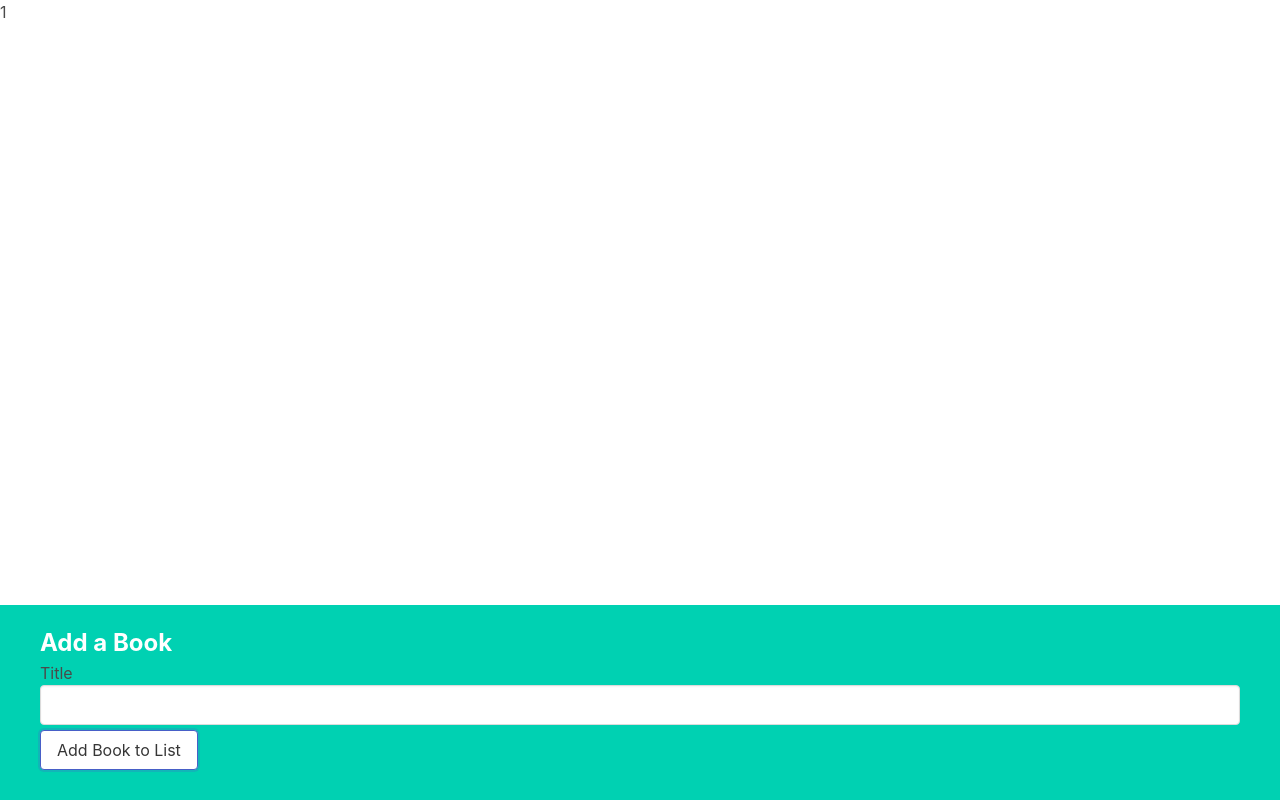
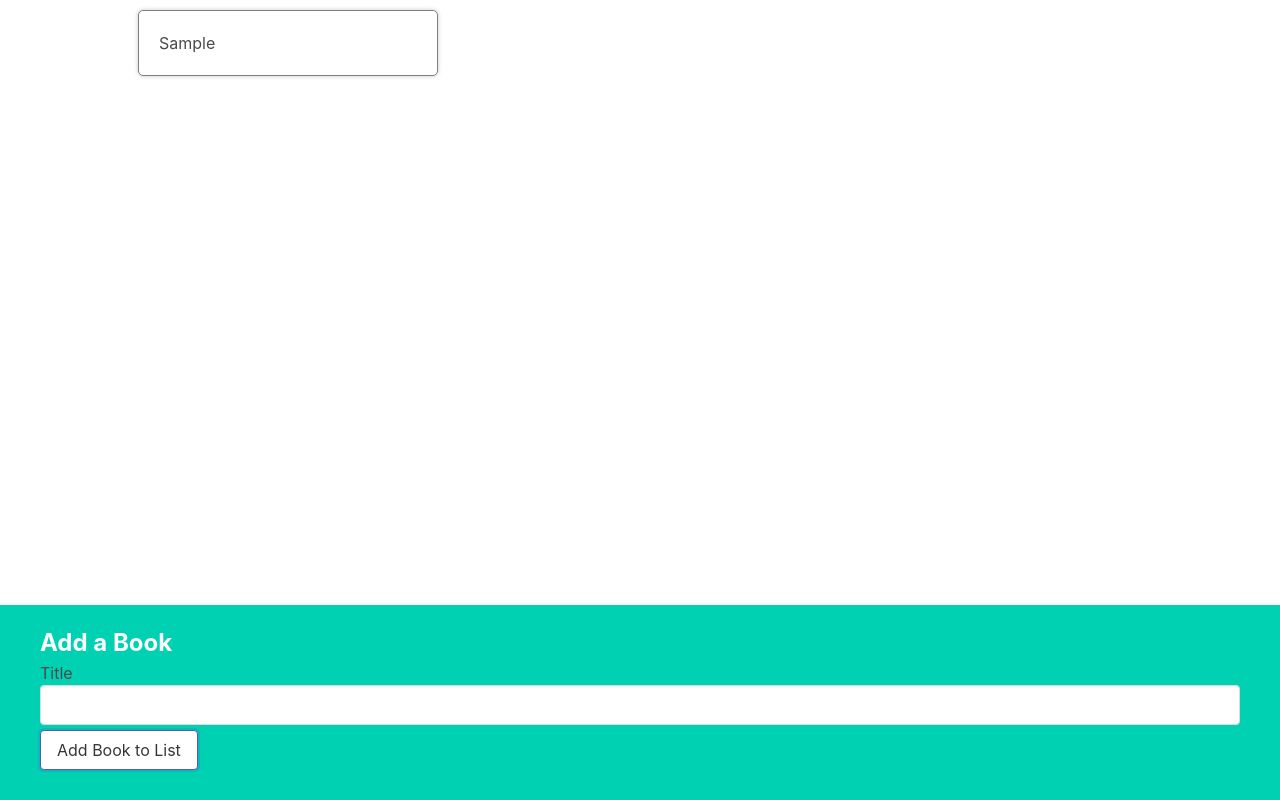
Before and after one commit to rbrtzavala/reading-list, a React (Create React App) app: page / in a window 1280 px wide. Both pictures are taken after typing "Sample" into the empty fields and a click on the button "Add Book to List". Built offline with nearby package versions, Linux system fonts and the light colour scheme.

Commit message:
pass down props to book list and book show components

```diff
--- a/src/App.js
+++ b/src/App.js
@@ -1,6 +1,7 @@
 import { useState } from "react";
 
-import BookCreate from './Components/BookCreate.js';
+import BookCreate from './Components/BookCreate';
+import BookList from './Components/BookList';
 
 function App() {
   const [books, setBooks] = useState([]);
@@ -26,8 +27,8 @@
   };
 
   return (
-    <div>
-      {books.length}
+    <div className="app">
+      <BookList books={books} />
       <BookCreate onCreate={createBook} />
     </div>
   );
--- a/src/Components/BookList.js
+++ b/src/Components/BookList.js
@@ -1,5 +1,10 @@
-function BookList() {
-  return <div>BookList</div>
+import BookShow from './BookShow'
+
+function BookList({ books }) {
+  const renderedBooks = books.map(book => {
+    return <BookShow key={book.id} book={book}/>
+  })
+  return <div className="book-list">{renderedBooks}</div>
 }
 
 export default BookList;
--- a/src/Components/BookShow.js
+++ b/src/Components/BookShow.js
@@ -1,5 +1,5 @@
-function BookShow() {
-  return <div>BookShow</div>
+function BookShow({ book }) {
+  return <div className="book-show">{book.title}</div>
 }
 
 export default BookShow;
```
